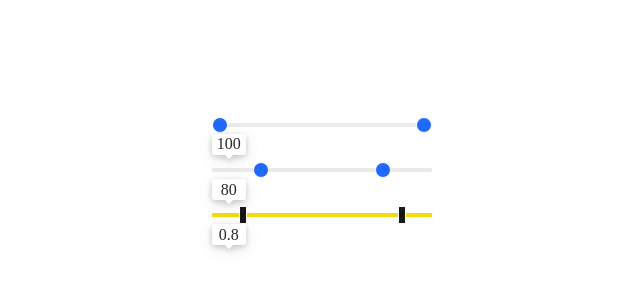
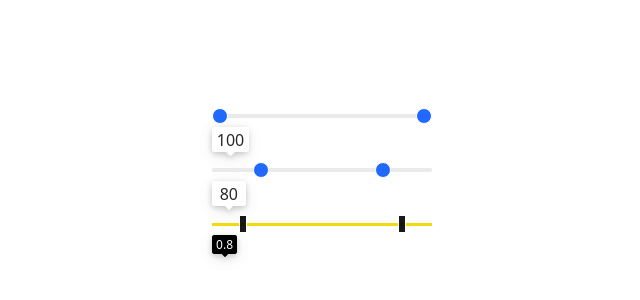
Before and after one commit to swissup/range-slider, a website: page index.html in a window 1280 px wide. Shown: the part 230-530 px from the top of the page, without its empty margins (318-958 px from the left). Drawn offline with Linux system fonts and the light colour scheme.

Commit message:
Update demo

```diff
--- a/index.html
+++ b/index.html
@@ -8,30 +8,20 @@
   <link rel="stylesheet" href="./range-slider.css"/>
 </head>
 <body>
-  <range-slider value="0-100">
-    <input class="range" type="range" value="0"/>
-    <input class="range" type="range" value="100"/>
-    <input class="filler" disabled type="range"/>
-  </range-slider>
-
-  <range-slider value="20-80" step="20">
-    <input class="range" type="range" value="20"/>
-    <input class="range" type="range" value="80"/>
-    <input class="filler" disabled type="range"/>
-  </range-slider>
-
+  <range-slider></range-slider>
+  <range-slider value="20-80" step="20"></range-slider>
   <range-slider min=".1" max=".9" value="0.2-0.8" step=".01" style="
     --thumb-width: 8px;
     --thumb-height: 18px;
     --thumb-mobile-width: 16px;
     --thumb-border-radius: 0;
     --thumb-bg: 0 0 0;
-    --track-bg: 241   219 15;
-  ">
-    <input class="range" type="range" min=".1" max=".9" step=".01" value="0.2"/>
-    <input class="range" type="range" min=".1" max=".9" step=".01" value="0.8"/>
-    <input class="filler" disabled type="range"/>
-  </range-slider>
+    --track-height: 3px;
+    --track-bg: 241 219 15;
+    --value-bg: 0 0 0;
+    --value-color: 255 255 255;
+    --value-font-size: 12px;
+  "></range-slider>
 
   <div id="value"></div>
 
@@ -53,7 +43,9 @@
       flex-direction: column;
       align-items: center;
       justify-content: center;
-      gap: 1.7rem;
+      gap: 2rem;
+      font-family: ui-sans-serif, system-ui, sans-serif, "Apple Color Emoji", "Segoe UI Emoji", "Segoe UI Symbol", "Noto Color Emoji";
+      font-size: 16px;
     }
     range-slider {
       width: 220px;
```
